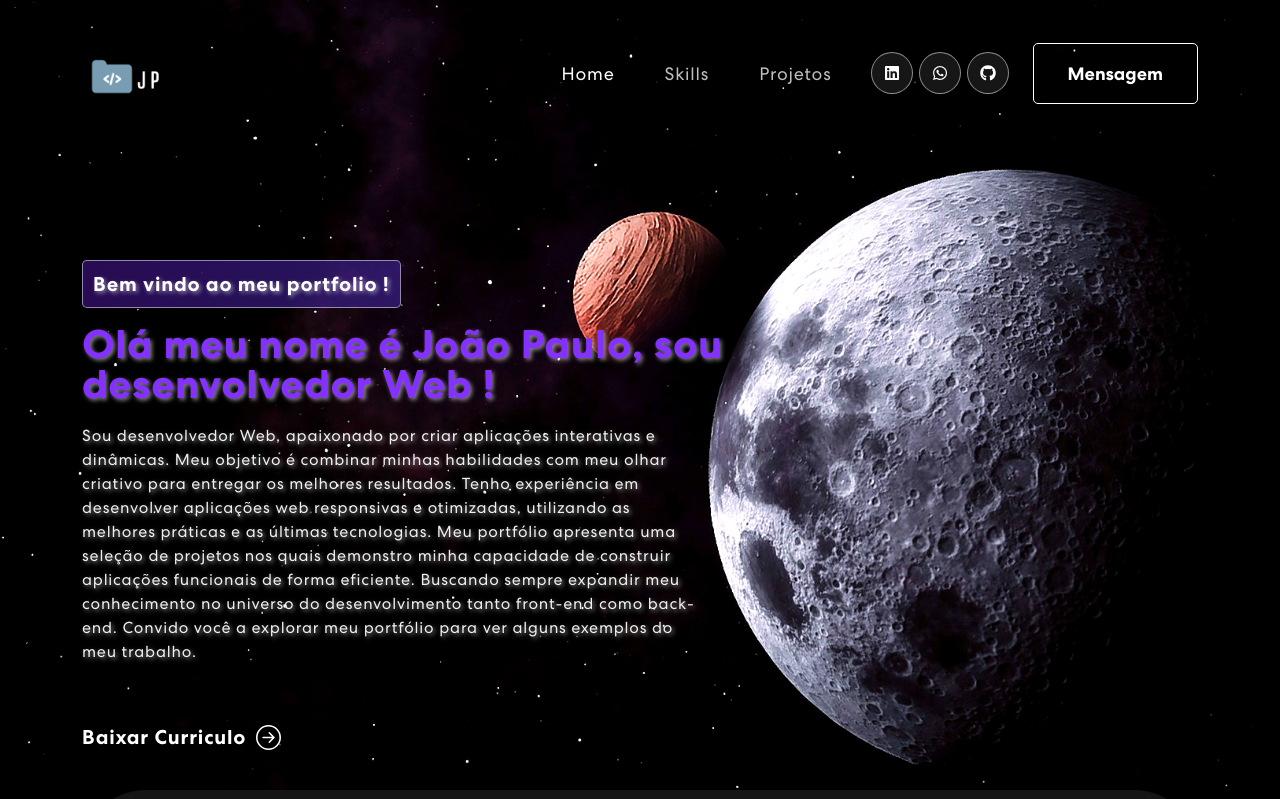
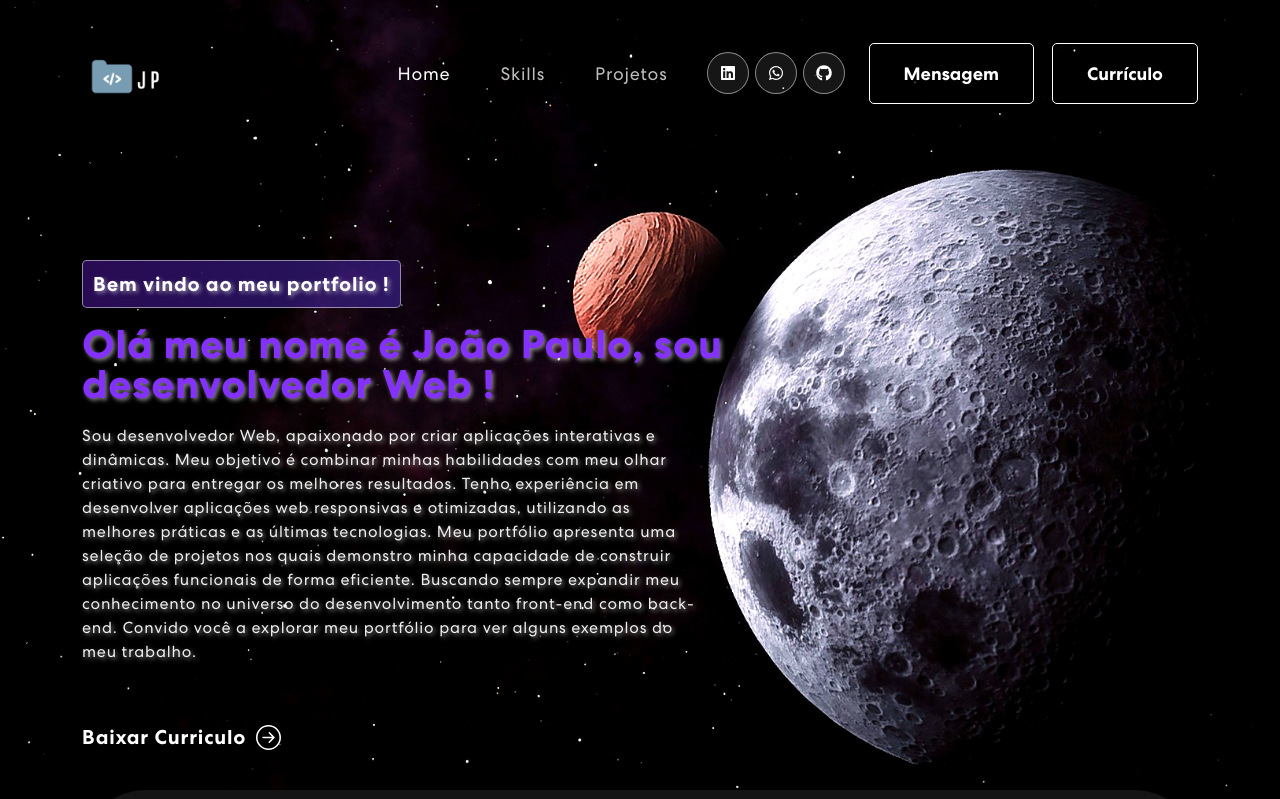
Before and after one commit to joaopaulo021/portfolio-upgrade, a React (Vite) app: page / in a window 1280 px wide. Shown: the top 799 px of the page. Built offline with nearby package versions, Linux system fonts and the light colour scheme.

Commit message:
update: add CV button in navBar

```diff
--- a/src/components/NavBar/index.jsx
+++ b/src/components/NavBar/index.jsx
@@ -30,24 +30,24 @@ const navBar = () => {
 	};
 
 	return (
-		<Navbar expand="md" className={ scrolled ? "scrolled" : "" } expanded={ menuExpanded } onToggle={ toggleMenu } >
+		<Navbar expand="md" className={scrolled ? "scrolled" : ""} expanded={menuExpanded} onToggle={toggleMenu} >
 			<Container>
 
 				<Navbar.Brand href="#home">
-					<img src={ logo } />
+					<img src={logo} />
 				</Navbar.Brand>
 
 				<Navbar.Toggle aria-controls="basic-navbar-nav">
-					{ menuExpanded
+					{menuExpanded
 						? <FaTimes className="navbar-toggler-icon" color="white" />
-						: <FaBars className="navbar-toggler-icon" color="white" /> }
+						: <FaBars className="navbar-toggler-icon" color="white" />}
 				</Navbar.Toggle>
 
 				<Navbar.Collapse id="basic-navbar-nav">
 					<Nav className="ms-auto">
-						<Nav.Link href="#home" className={ activeLink === 'home' ? 'active navbar-link' : 'navbar-link' } onClick={ () => onUpdateActiveLink('home') }>Home</Nav.Link>
-						<Nav.Link href="#skills" className={ activeLink === 'skills' ? 'active navbar-link' : 'navbar-link' } onClick={ () => onUpdateActiveLink('skills') } > Skills</Nav.Link>
-						<Nav.Link href="#projects" className={ activeLink === 'projects' ? 'active navbar-link' : 'navbar-link' } onClick={ () => onUpdateActiveLink('projects') }> Projetos</Nav.Link>
+						<Nav.Link href="#home" className={activeLink === 'home' ? 'active navbar-link' : 'navbar-link'} onClick={() => onUpdateActiveLink('home')}>Home</Nav.Link>
+						<Nav.Link href="#skills" className={activeLink === 'skills' ? 'active navbar-link' : 'navbar-link'} onClick={() => onUpdateActiveLink('skills')} > Skills</Nav.Link>
+						<Nav.Link href="#projects" className={activeLink === 'projects' ? 'active navbar-link' : 'navbar-link'} onClick={() => onUpdateActiveLink('projects')}> Projetos</Nav.Link>
 					</Nav>
 
 					<span className='navbar-text'>
@@ -57,6 +57,7 @@ const navBar = () => {
 							<a target="_blank" href='https://github.com/joaopaulo021/'><FaGithub className='nav-icon' /></a>
 						</div>
 						<a href="#contato"><button className="vvd"><span>Mensagem</span></button></a>
+						<a target='_blank' href="https://drive.google.com/file/d/1ekDnTiFMyTYnzRonDrI4L2XM7dFUH7IF/view?usp=sharing"><button className="vvd"><span>Currículo</span></button></a>
 					</span>
 				</Navbar.Collapse>
 			</Container >
```
